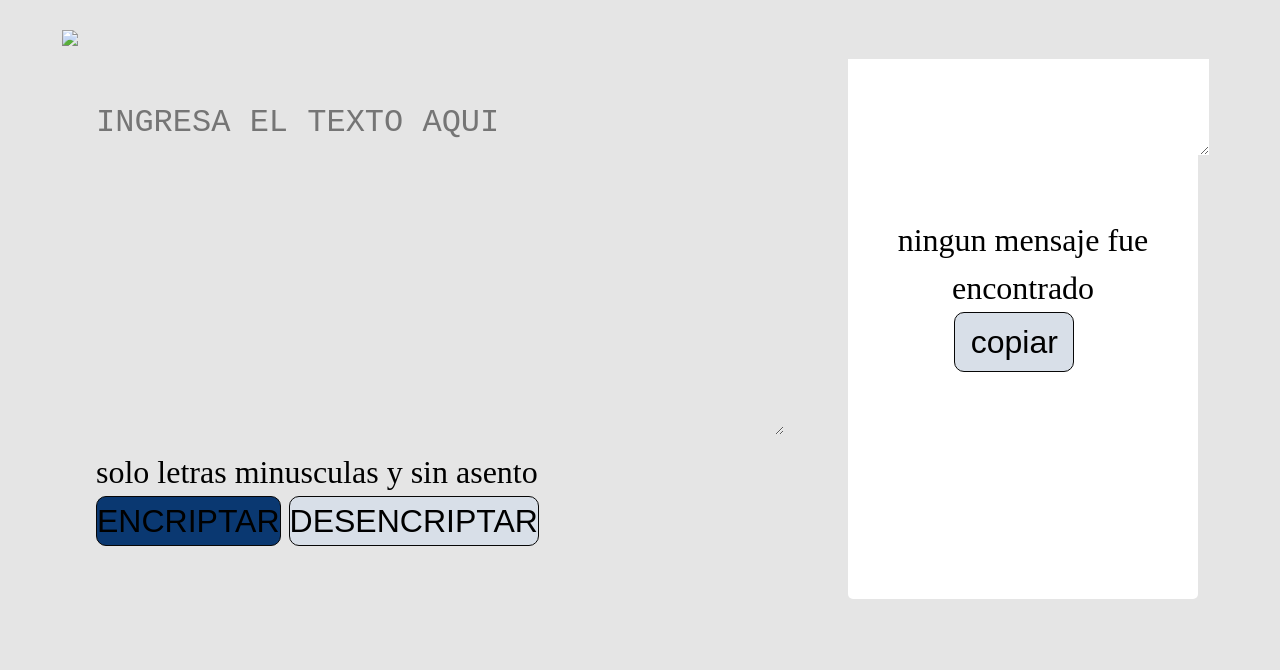
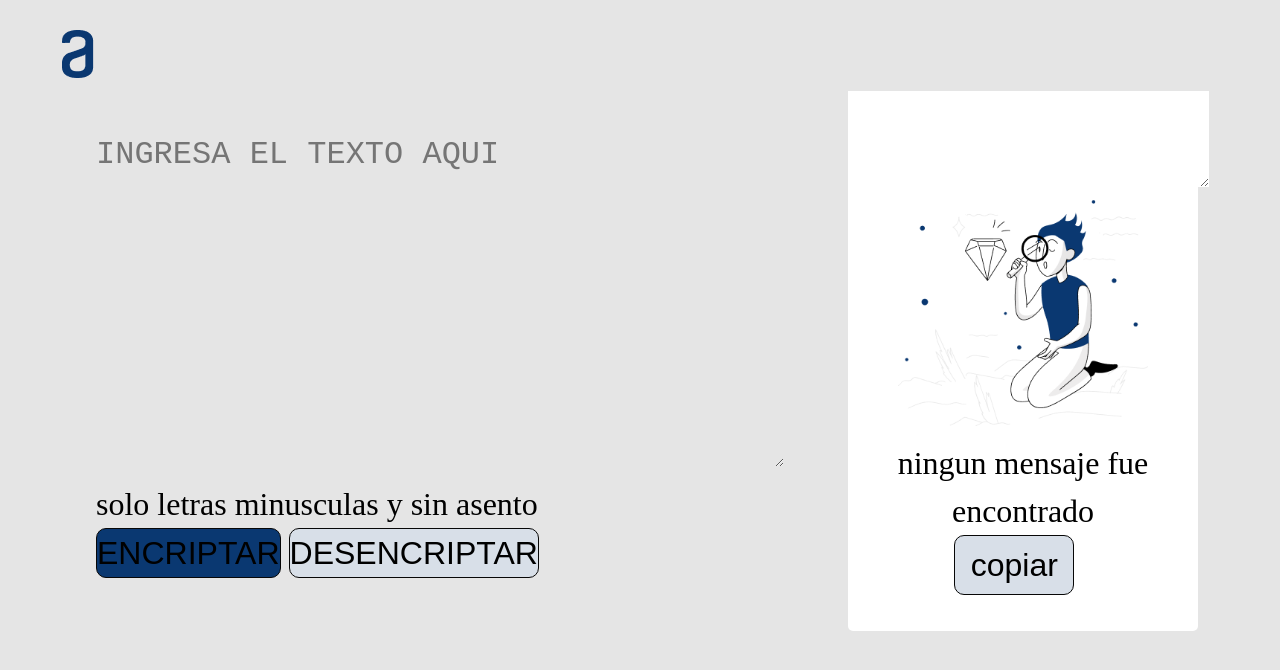
Before and after one commit to stekaguirre/encriptador.github.io, a plain HTML site: page index.html in a window 1280 px wide. Shown: the top 670 px of the page. Drawn offline with Linux system fonts and the light colour scheme.

Commit message:
intentando organizar las fotos

```diff
--- a/index.html
+++ b/index.html
@@ -11,7 +11,7 @@
 </head>
 <body>
     <header>
-        <img class="vector" src="../imagenes/Vector.png">
+        <img class="vector" src="img/Vector.png">
     </header>
     <main>
         <section class="sectionUno">
@@ -24,7 +24,7 @@
         </section>
         <section class="sectionDos">
                 <textarea type="text" class="input-text-area" cols="18" rows="2"></textarea>
-                <img class="muñeco" src="../imagenes/Muñeco.png" alt="">
+                <img class="muñeco" src="img/Muñeco.png" alt="">
                 <h3>ningun mensaje fue encontrado</h3>
                 <button class="botonCopiar" type="button">copiar</button>
         </section>
```
Also changed, not shown: img/Muñeco.png (added), img/Vector.png (added).
